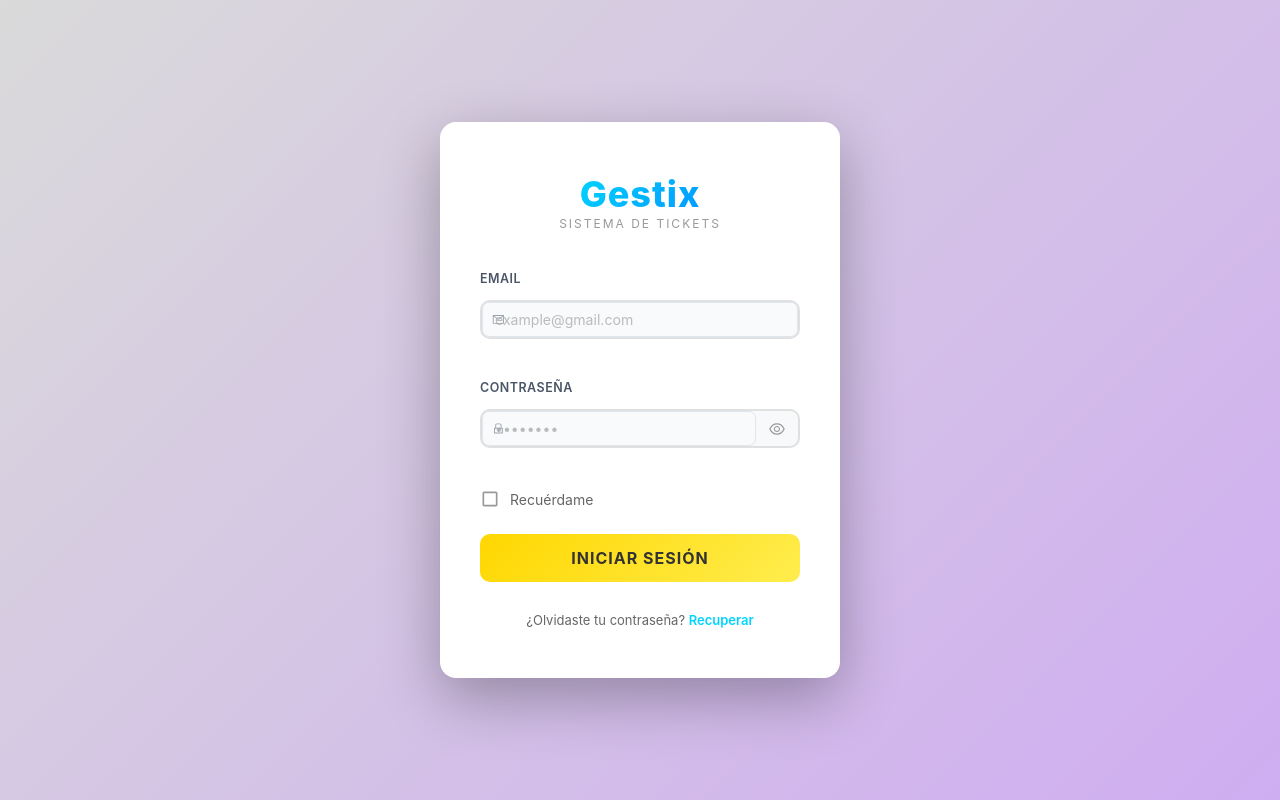
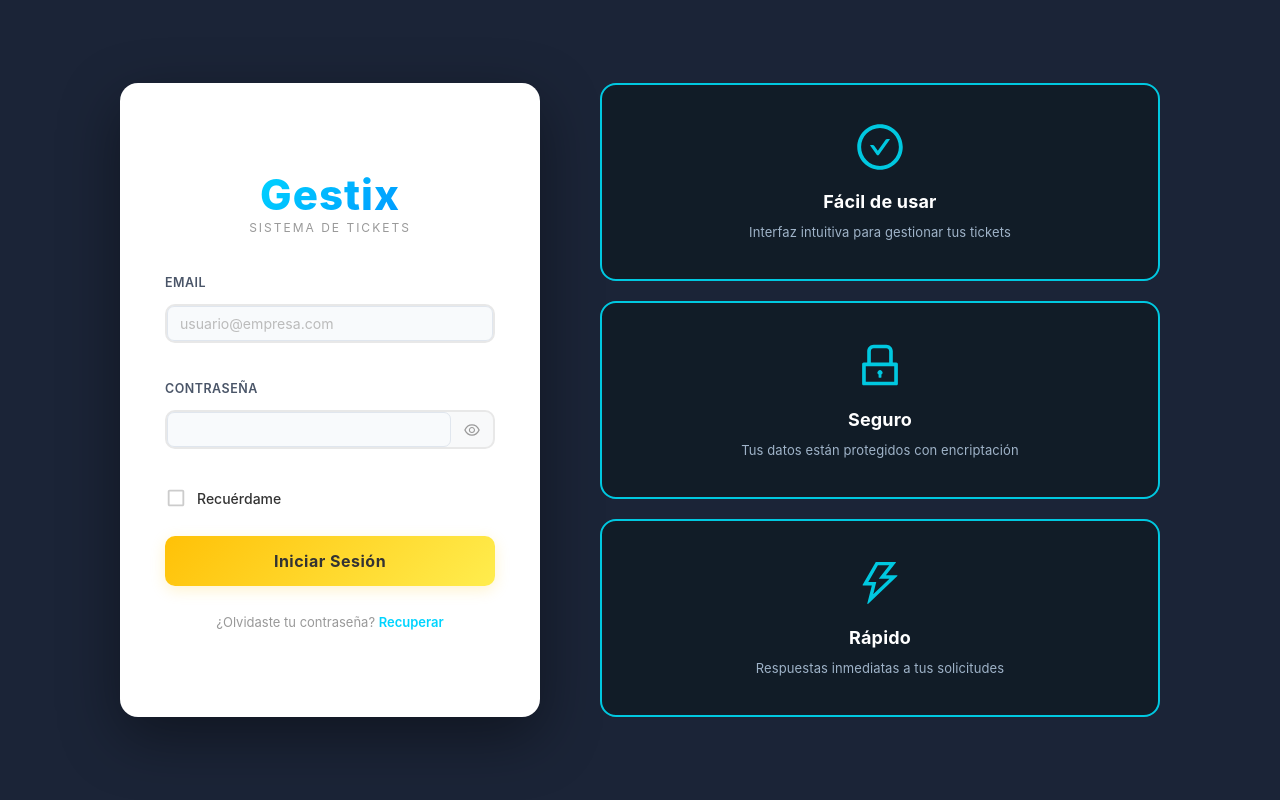
Before and after one commit to allison-gonzalez/gestix-frontend, a React (Vite) app: page /login in a window 1280 px wide. Built offline with nearby package versions, Linux system fonts and the light colour scheme; what chartjs-plugin-datalabels would draw is missing.

Commit message:
se cambia diseño y se agrega logout

```diff
--- a/src/App.jsx
+++ b/src/App.jsx
@@ -4,6 +4,7 @@ import { BrowserRouter as Router, Routes, Route, Navigate } from 'react-router-d
 // Auth (HEAD)
 import { AuthProvider } from './contexts/AuthContext';
 import { ProtectedRoute } from './components/ProtectedRoute';
+import { useAuth } from './hooks/useAuth';
 import Login from './pages/Login';
 
 // Layout (MAIN)
@@ -58,16 +59,23 @@ function ProtectedLayout() {
   );
 }
 
+function PublicRoute({ children }) {
+  const { isAuthenticated, isLoading } = useAuth();
+  if (isLoading) return null;
+  if (isAuthenticated) return <Navigate to="/home" replace />;
+  return children;
+}
+
 function App() {
   return (
     <AuthProvider>
       <Router>
         <Routes>
           {/* Login (HEAD prioridad) */}
-          <Route path="/login" element={<Login />} />
+          <Route path="/login" element={<PublicRoute><Login /></PublicRoute>} />
 
           {/* Redirect base */}
-          <Route path="/" element={<Navigate to="/home" replace />} />
+          <Route path="/" element={<Navigate to="/login" replace />} />
 
           {/* Rutas protegidas */}
           <Route path="/*" element={<ProtectedLayout />} />
--- a/src/components/layout/Header.jsx
+++ b/src/components/layout/Header.jsx
@@ -1,8 +1,12 @@
 import React, { useState } from 'react';
+import { useNavigate } from 'react-router-dom';
 import { FaBell, FaUser, FaSignOutAlt } from 'react-icons/fa';
+import { useAuth } from '../../hooks/useAuth';
 import '../../styles/Header.css';
 
 function Header() {
+  const navigate = useNavigate();
+  const { logout } = useAuth();
   const [notifications] = useState(3);
   const [showNotifications, setShowNotifications] = useState(false);
 
@@ -53,7 +57,7 @@ function Header() {
         </button>
 
         {/* Logout */}
-        <button className="header-icon-btn" title="Cerrar sesión">
+        <button className="header-icon-btn" title="Cerrar sesión" onClick={() => { logout(); navigate('/login'); }}>
           <FaSignOutAlt />
         </button>
       </div>
--- a/src/components/layout/Navbar.jsx
+++ b/src/components/layout/Navbar.jsx
@@ -11,6 +11,7 @@ import {
   FaBars,
   FaCog,
 } from 'react-icons/fa';
+import { useAuth } from '../../hooks/useAuth';
 import '../../styles/Navbar.css';
 
 const SidebarContext = createContext();
@@ -31,6 +32,7 @@ export function SidebarProvider({ children }) {
 function Navbar() {
   const navigate = useNavigate();
   const location = useLocation();
+  const { logout } = useAuth();
   const [user, setUser] = useState(null);
   const { collapsed, setCollapsed } = useSidebarState();
 
@@ -95,7 +97,7 @@ function Navbar() {
 
       {/* Footer */}
       <div className="sidebar-footer">
-        <button className="logout-btn">
+        <button className="logout-btn" onClick={() => { logout(); navigate('/login'); }}>
           <FaSignOutAlt />
           <span className="logout-label">Cerrar Sesión</span>
         </button>
--- a/src/pages/Login.jsx
+++ b/src/pages/Login.jsx
@@ -1,6 +1,6 @@
 import { useState } from 'react';
 import { useNavigate } from 'react-router-dom';
-import { AiOutlineMail, AiOutlineLock, AiOutlineEye, AiOutlineEyeInvisible } from 'react-icons/ai';
+import { AiOutlineEye, AiOutlineEyeInvisible, AiOutlineCheckCircle, AiOutlineLock, AiOutlineThunderbolt } from 'react-icons/ai';
 import { MdCheckBox, MdCheckBoxOutlineBlank } from 'react-icons/md';
 import { useAuth } from '../hooks/useAuth';
 import api from '../services/api';
@@ -44,6 +44,9 @@ export default function Login() {
 
   return (
     <div className="login-container">
+      <div className="login-wrapper">
+        {/* Left Side - Form */}
+        <div className="login-left">
           <div className="login-card">
             <div className="login-header">
               <div className="logo">
@@ -58,11 +61,10 @@ export default function Login() {
               <div className="form-group">
                 <label htmlFor="email">Email</label>
                 <div className="input-wrapper">
-              <AiOutlineMail className="input-icon" />
                   <input
                     type="email"
                     id="email"
-                placeholder="example@gmail.com"
+                    placeholder="usuario@empresa.com"
                     value={email}
                     onChange={(e) => setEmail(e.target.value)}
                     required
@@ -73,11 +75,10 @@ export default function Login() {
               <div className="form-group">
                 <label htmlFor="password">Contraseña</label>
                 <div className="input-wrapper">
-              <AiOutlineLock className="input-icon" />
                   <input
                     type={showPassword ? 'text' : 'password'}
                     id="password"
-                placeholder="••••••••"
+                    placeholder=""
                     value={password}
                     onChange={(e) => setPassword(e.target.value)}
                     required
@@ -132,5 +133,28 @@ export default function Login() {
             </div>
           </div>
         </div>
+
+        {/* Right Side - Info Cards */}
+        <div className="login-right">
+          <div className="info-cards">
+            <div className="info-card">
+              <AiOutlineCheckCircle className="card-icon" />
+              <h3>Fácil de usar</h3>
+              <p>Interfaz intuitiva para gestionar tus tickets</p>
+            </div>
+            <div className="info-card">
+              <AiOutlineLock className="card-icon" />
+              <h3>Seguro</h3>
+              <p>Tus datos están protegidos con encriptación</p>
+            </div>
+            <div className="info-card">
+              <AiOutlineThunderbolt className="card-icon" />
+              <h3>Rápido</h3>
+              <p>Respuestas inmediatas a tus solicitudes</p>
+            </div>
+          </div>
+        </div>
+      </div>
+    </div>
   );
 }
--- a/src/styles/Login.css
+++ b/src/styles/Login.css
@@ -7,20 +7,38 @@
   display: flex;
   align-items: center;
   justify-content: center;
-  background: linear-gradient(135deg, #dadada 0%, #cfadf1 100%);
+  background: #1b2437;
   padding: 20px;
   font-family: -apple-system, BlinkMacSystemFont, 'Segoe UI', Roboto, 'Helvetica Neue', Arial,
     sans-serif;
 }
 
+.login-wrapper {
+  display: flex;
+  gap: 60px;
+  width: 100%;
+  max-width: 1160px;
+  align-items: stretch;
+  justify-content: center;
+}
+
+/* Left Side - Form */
+.login-left {
+  flex: 0 0 auto;
+  display: flex;
+  align-items: stretch;
+}
+
 .login-card {
   background: white;
-  border-radius: 16px;
-  box-shadow: 0 20px 60px rgba(0, 0, 0, 0.3);
-  padding: 50px 40px;
-  width: 100%;
-  max-width: 400px;
+  border-radius: 18px;
+  box-shadow: 0 20px 60px rgba(0, 0, 0, 0.4);
+  padding: 50px 45px;
+  width: 420px;
   animation: slideUp 0.6s ease-out;
+  display: flex;
+  flex-direction: column;
+  justify-content: center;
 }
 
 @keyframes slideUp {
@@ -46,7 +64,7 @@
 }
 
 .logo-text {
-  font-size: 36px;
+  font-size: 42px;
   font-weight: 800;
   background: linear-gradient(135deg, #00d4ff 0%, #0099ff 100%);
   -webkit-background-clip: text;
@@ -86,7 +104,16 @@
 .login-form {
   display: flex;
   flex-direction: column;
-  gap: 25px;
+  gap: 22px;
+}
+
+.error-message {
+  background-color: #fee;
+  color: #c33;
+  padding: 12px 14px;
+  border-radius: 8px;
+  font-size: 13px;
+  border-left: 4px solid #c33;
 }
 
 .form-group {
@@ -96,11 +123,11 @@
   animation: slideInLeft 0.6s ease-out both;
 }
 
-.form-group:nth-child(1) {
+.form-group:nth-child(2) {
   animation-delay: 0.2s;
 }
 
-.form-group:nth-child(2) {
+.form-group:nth-child(3) {
   animation-delay: 0.3s;
 }
 
@@ -117,10 +144,10 @@
 
 .form-group label {
   font-size: 13px;
-  font-weight: 600;
+  font-weight: 700;
   color: #333;
-  text-transform: uppercase;
-  letter-spacing: 0.5px;
+  text-transform: capitalize;
+  letter-spacing: 0.3px;
 }
 
 .input-wrapper {
@@ -128,7 +155,7 @@
   display: flex;
   align-items: center;
   background: #f8f9fa;
-  border: 2px solid #e0e0e0;
+  border: 2px solid #e8e8e8;
   border-radius: 10px;
   transition: all 0.3s ease;
 }
@@ -139,28 +166,16 @@
   box-shadow: 0 0 0 3px rgba(0, 212, 255, 0.1);
 }
 
-.input-icon {
-  position: absolute;
-  left: 14px;
-  font-size: 18px;
-  color: #999;
-  pointer-events: none;
-  transition: color 0.3s ease;
-}
-
-.input-wrapper:focus-within .input-icon {
-  color: #00d4ff;
-}
-
 .input-wrapper input {
   flex: 1;
   background: transparent;
   border: none;
-  padding: 12px 14px 12px 44px;
+  padding: 13px 14px;
   font-size: 14px;
   color: #333;
   outline: none;
   font-family: inherit;
+  min-width: 0;
 }
 
 .input-wrapper input::placeholder {
@@ -189,6 +204,7 @@
 /* Checkbox */
 .checkbox-wrapper {
   animation: slideInLeft 0.6s ease-out 0.4s both;
+  margin-bottom: 5px;
 }
 
 .checkbox-btn {
@@ -200,9 +216,10 @@
   cursor: pointer;
   padding: 0;
   font-size: 14px;
-  color: #666;
+  color: #333;
   transition: all 0.2s ease;
   font-family: inherit;
+  font-weight: 500;
 }
 
 .checkbox-btn:hover {
@@ -210,13 +227,13 @@
 }
 
 .checkbox-icon {
-  font-size: 20px;
-  color: #999;
+  font-size: 22px;
+  color: #ccc;
   transition: all 0.3s ease;
 }
 
 .checkbox-icon.checked {
-  color: #ffd700;
+  color: #ffc107;
   transform: scale(1.1);
 }
 
@@ -226,8 +243,8 @@
 
 /* Submit Button */
 .submit-btn {
-  padding: 14px 16px;
-  background: linear-gradient(135deg, #ffd700 0%, #ffed4e 100%);
+  padding: 15px 16px;
+  background: linear-gradient(135deg, #ffc107 0%, #ffed4e 100%);
   color: #333;
   border: none;
   border-radius: 10px;
@@ -235,12 +252,13 @@
   font-weight: 700;
   cursor: pointer;
   transition: all 0.3s ease;
-  text-transform: uppercase;
-  letter-spacing: 1px;
+  text-transform: capitalize;
+  letter-spacing: 0.5px;
   animation: slideInLeft 0.6s ease-out 0.5s both;
   position: relative;
   overflow: hidden;
   font-family: inherit;
+  box-shadow: 0 4px 15px rgba(255, 193, 7, 0.2);
 }
 
 .submit-btn::before {
@@ -256,7 +274,7 @@
 
 .submit-btn:hover:not(:disabled) {
   transform: translateY(-2px);
-  box-shadow: 0 10px 25px rgba(255, 215, 0, 0.3);
+  box-shadow: 0 8px 25px rgba(255, 193, 7, 0.35);
 }
 
 .submit-btn:hover:not(:disabled)::before {
@@ -280,13 +298,13 @@
 /* Footer */
 .login-footer {
   text-align: center;
-  margin-top: 30px;
+  margin-top: 28px;
   animation: fadeIn 0.6s ease-out 0.6s both;
 }
 
 .login-footer p {
   font-size: 13px;
-  color: #666;
+  color: #999;
   margin: 0;
 }
 
@@ -298,45 +316,69 @@
   position: relative;
 }
 
-.recovery-link::after {
-  content: '';
-  position: absolute;
-  bottom: -2px;
-  left: 0;
-  width: 0;
-  height: 2px;
-  background: #00d4ff;
-  transition: width 0.3s ease;
+.recovery-link:hover {
+  color: #0099ff;
+  text-decoration: underline;
 }
 
-.recovery-link:hover {
-  color: #00a8cc;
+/* Right Side - Info Cards */
+.login-right {
+  flex: 0 0 auto;
+  display: flex;
+  align-items: stretch;
+  align-self: stretch;
 }
 
-.recovery-link:hover::after {
-  width: 100%;
+.info-cards {
+  display: flex;
+  flex-direction: column;
+  gap: 20px;
+  width: 560px;
+  animation: slideInRight 0.6s ease-out;
 }
 
-/* Error Message */
-.error-message {
-  background-color: #fee;
-  border: 2px solid #f44;
-  border-radius: 8px;
-  color: #c33;
-  padding: 12px 14px;
-  font-size: 14px;
-  font-weight: 500;
-  margin-bottom: 20px;
-  animation: slideDown 0.3s ease-out;
-  display: flex;
-  align-items: center;
-  gap: 10px;
+@keyframes slideInRight {
+  from {
+    opacity: 0;
+    transform: translateX(20px);
+  }
+  to {
+    opacity: 1;
+    transform: translateX(0);
+  }
 }
 
-@keyframes slideDown {
+.info-card {
+  background: #111c27;
+  border: 2px solid #00c8e0;
+  border-radius: 16px;
+  padding: 36px 40px;
+  text-align: center;
+  transition: all 0.3s ease;
+  animation: cardSlideIn 0.6s ease-out both;
+  display: flex;
+  flex-direction: column;
+  align-items: center;
+  justify-content: center;
+  flex: 1;
+}
+
+.info-card:nth-child(1) {
+  animation-delay: 0.3s;
+}
+
+.info-card:nth-child(2) {
+  animation-delay: 0.4s;
+}
+
+.info-card:nth-child(3) {
+  animation-delay: 0.5s;
+}
+
+@keyframes cardSlideIn {
   from {
     opacity: 0;
-    transform: translateY(-10px);
+    transform: translateY(20px);
   }
   to {
     opacity: 1;
@@ -344,23 +386,93 @@
   }
 }
 
+.info-card:hover {
+  background: #162030;
+  box-shadow: 0 8px 30px rgba(0, 200, 224, 0.2);
+  transform: translateY(-3px);
+}
+
+.card-icon {
+  font-size: 52px;
+  color: #00c8e0;
+  margin-bottom: 18px;
+  display: inline-flex;
+  align-items: center;
+  justify-content: center;
+}
+
+.info-card h3 {
+  font-size: 18px;
+  font-weight: 700;
+  color: #ffffff;
+  margin: 0 0 10px 0;
+  letter-spacing: 0.2px;
+}
+
+.info-card p {
+  font-size: 13px;
+  color: #9fb3c8;
+  margin: 0;
+  line-height: 1.6;
+  letter-spacing: 0.1px;
+}
+
 /* Responsive */
-@media (max-width: 480px) {
+@media (max-width: 1150px) {
+  .login-wrapper {
+    gap: 40px;
+  }
+
+  .login-card {
+    width: 380px;
+    padding: 40px 35px;
+  }
+
+  .info-cards {
+    width: 460px;
+  }
+
+  .info-card {
+    padding: 32px 35px;
+  }
+}
+
+@media (max-width: 920px) {
+  .login-wrapper {
+    flex-direction: column;
+    gap: 30px;
+  }
+
+  .login-card {
+    width: 100%;
+    max-width: 460px;
+  }
+
+  .info-cards {
+    width: 100%;
+    max-width: 460px;
+  }
+}
+
 @media (max-width: 480px) {
   .login-card {
-    padding: 35px 25px;
+    padding: 30px 20px;
   }
 
   .logo-text {
-    font-size: 28px;
+    font-size: 32px;
+  }
+
+  .info-card {
+    padding: 28px 20px;
+  }
+
+  .card-icon {
+    font-size: 44px;
+    margin-bottom: 14px;
   }
 
   .login-form {
-    gap: 20px;
-  }
-
-  .submit-btn {
-    font-size: 14px;
-    padding: 12px 14px;
+    gap: 18px;
   }
 }
```
Lines whose indentation alone changed are shown as unchanged.
